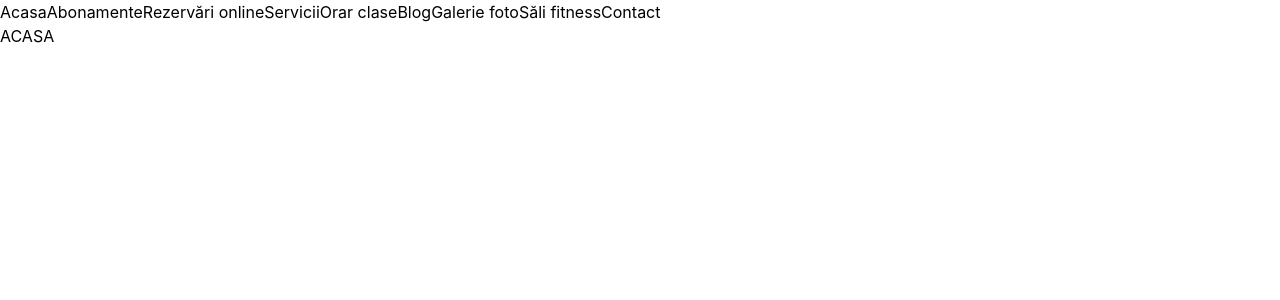
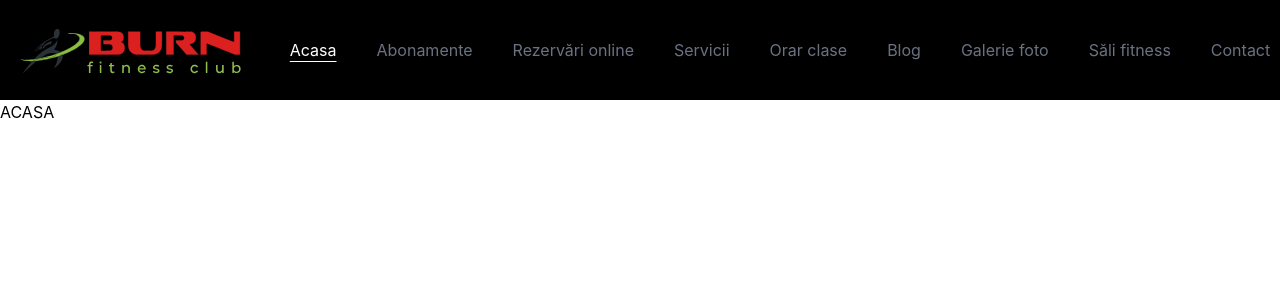
Before and after one commit to iancuvictor/burn-fitness-revamp, a React (Vite) app: page / in a window 1280 px wide. Shown: the top 300 px of the page. Built offline with nearby package versions, Linux system fonts and the light colour scheme.

Commit message:
added NavLinks instead of a tags. as opposed to links, navlinks have the isactive property which is really helpful with the styling.

```diff
--- a/src/components/navbar/navbar.jsx
+++ b/src/components/navbar/navbar.jsx
@@ -1,14 +1,20 @@
+import { NavLink } from 'react-router';
+import BurnLogo from './assets/burnLogo.svg';
+
 function Navbar(){
-    return <div id='T'>
-        <a href="/">Acasa</a>
-        <a href="/abonamente">Abonamente</a>
-        <a href="/rezervari">Rezervări online</a>
-        <a href="/servicii">Servicii</a>
-        <a href="/orar-clase">Orar clase</a>
-        <a href="/blog">Blog</a>
-        <a href="/galerie">Galerie foto</a>
-        <a href="/salidefitness">Săli fitness</a>
-        <a href="/contact">Contact</a>
+    const buttonClass = ({isActive}) => isActive ? 'text-white underline underline-offset-5' : 'hover:text-white hover:underline underline-offset-5 duration-150'
+
+    return <div id='navbar' className='h-25 bg-black text-gray-500 text-[16px] flex gap-10 items-center justify-center'>
+        <img src={BurnLogo} alt="burn fitness logo" class='w-60'/>
+        <NavLink to="/" className={buttonClass}>Acasa</NavLink>
+        <NavLink to="/abonamente" className={buttonClass}>Abonamente</NavLink>
+        <NavLink to="/rezervari" className={buttonClass}>Rezervări online</NavLink>
+        <NavLink to="/servicii" className={buttonClass}>Servicii</NavLink>
+        <NavLink to="/orar-clase" className={buttonClass}>Orar clase</NavLink>
+        <NavLink to="/blog" className={buttonClass}>Blog</NavLink>
+        <NavLink to="/galerie" className={buttonClass}>Galerie foto</NavLink>
+        <NavLink to="/salidefitness" className={buttonClass}>Săli fitness</NavLink>
+        <NavLink to="/contact" className={buttonClass}>Contact</NavLink>
     </div>
 }
 
```
Also changed, not shown: src/components/navbar/assets/burnLogo.svg (added).
